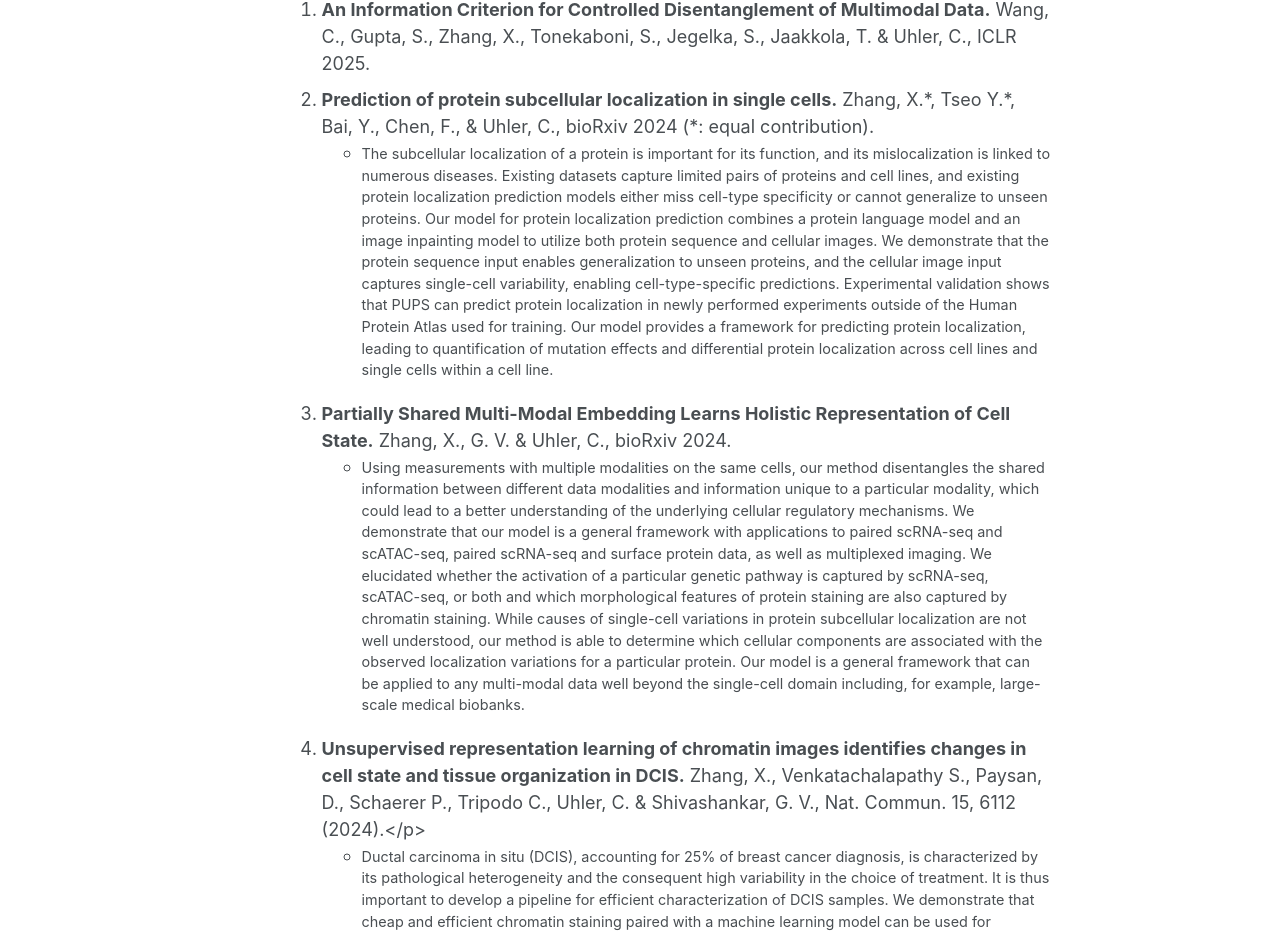
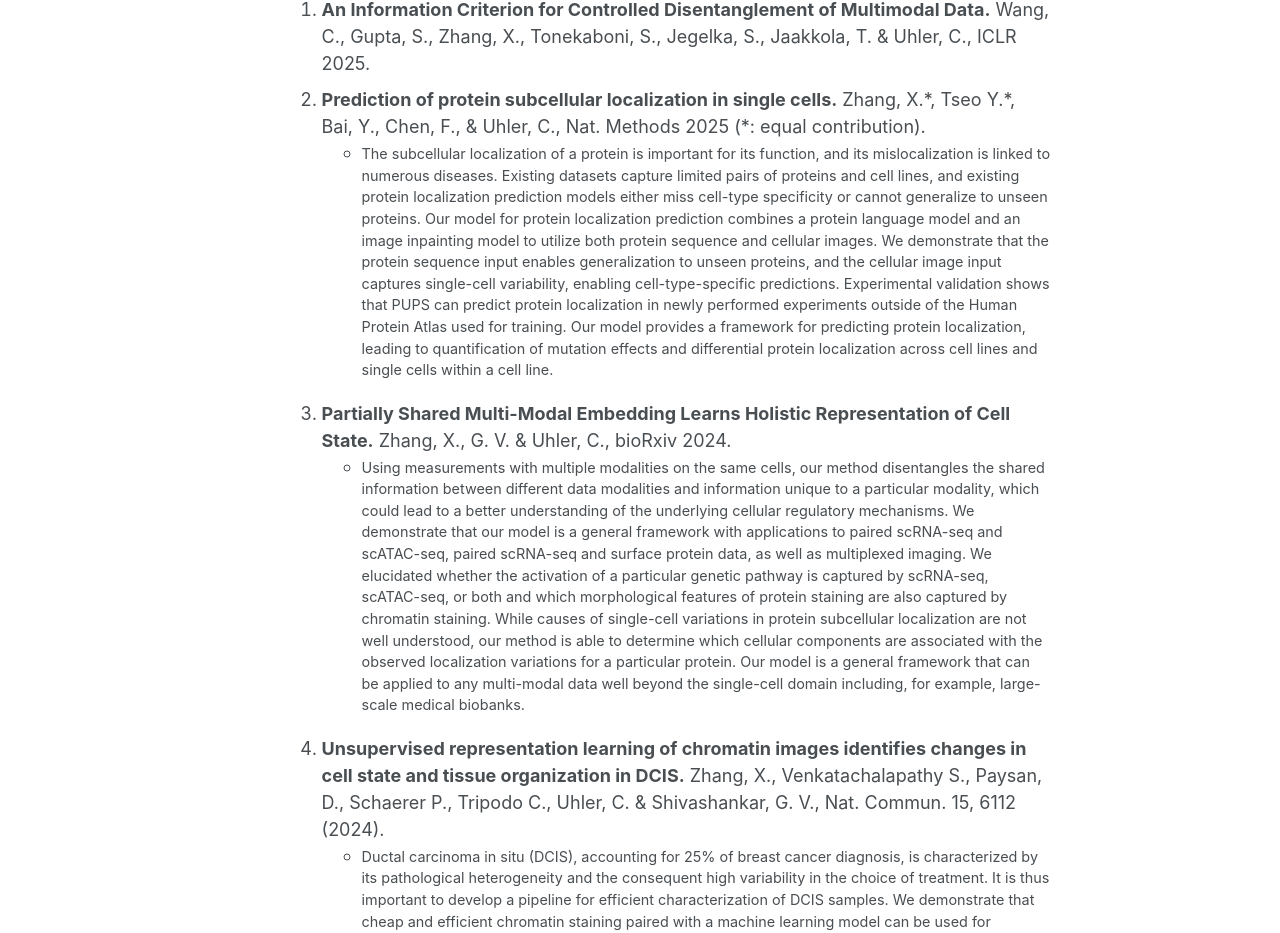
Before and after one commit to xinyiz98/xinyiz98.github.io, a Jekyll site: the page built from _pages/about.md, in a window 1280 px wide and 1400 px high. Shown: the part 300-1233 px from the top of the window. Built offline with Jekyll 4.4.1, drawn with Linux system fonts in a browser that asks for light colours.

Commit message:
Update about.md

```diff
--- a/_pages/about.md
+++ b/_pages/about.md
@@ -12,11 +12,11 @@ I am a PhD student at MIT in EECS advised by Prof. Caroline Uhler. My research a
 Publications
 ======
 1. **An Information Criterion for Controlled Disentanglement of Multimodal Data.** Wang, C., Gupta, S., Zhang, X., Tonekaboni, S., Jegelka, S., Jaakkola, T. & Uhler, C., ICLR 2025.
-1. **Prediction of protein subcellular localization in single cells.** Zhang, X.\*, Tseo Y.\*, Bai, Y., Chen, F., & Uhler, C., bioRxiv 2024 (*: equal contribution).
+1. **Prediction of protein subcellular localization in single cells.** Zhang, X.\*, Tseo Y.\*, Bai, Y., Chen, F., & Uhler, C., Nat. Methods 2025 (*: equal contribution).
    -  <p style="font-size: 0.8em; margin-top: -10px;">The subcellular localization of a protein is important for its function, and its mislocalization is linked to numerous diseases. Existing datasets capture limited pairs of proteins and cell lines, and existing protein localization prediction models either miss cell-type specificity or cannot generalize to unseen proteins. Our model for protein localization prediction combines a protein language model and an image inpainting model to utilize both protein sequence and cellular images. We demonstrate that the protein sequence input enables generalization to unseen proteins, and the cellular image input captures single-cell variability, enabling cell-type-specific predictions. Experimental validation shows that PUPS can predict protein localization in newly performed experiments outside of the Human Protein Atlas used for training. Our model provides a framework for predicting protein localization, leading to quantification of mutation effects and differential protein localization across cell lines and single cells within a cell line.</p>
 1. **Partially Shared Multi-Modal Embedding Learns Holistic Representation of Cell State.** Zhang, X., G. V. & Uhler, C., bioRxiv 2024.
    - <p style="font-size: 0.8em; margin-top: -10px;">Using measurements with multiple modalities on the same cells, our method disentangles the shared information between different data modalities and information unique to a particular modality, which could lead to a better understanding of the underlying cellular regulatory mechanisms. We demonstrate that our model is a general framework with applications to paired scRNA-seq and scATAC-seq, paired scRNA-seq and surface protein data, as well as multiplexed imaging. We elucidated whether the activation of a particular genetic pathway is captured by scRNA-seq, scATAC-seq, or both and which morphological features of protein staining are also captured by chromatin staining. While causes of single-cell variations in protein subcellular localization are not well understood, our method is able to determine which cellular components are associated with the observed localization variations for a particular protein. Our model is a general framework that can be applied to any multi-modal data well beyond the single-cell domain including, for example, large-scale medical biobanks.
-1. **Unsupervised representation learning of chromatin images identifies changes in cell state and tissue organization in DCIS.** Zhang, X., Venkatachalapathy S., Paysan, D., Schaerer P., Tripodo C., Uhler, C. & Shivashankar, G. V., Nat. Commun. 15, 6112 (2024).</p>
+1. **Unsupervised representation learning of chromatin images identifies changes in cell state and tissue organization in DCIS.** Zhang, X., Venkatachalapathy S., Paysan, D., Schaerer P., Tripodo C., Uhler, C. & Shivashankar, G. V., Nat. Commun. 15, 6112 (2024).
     - <p style="font-size: 0.8em; margin-top: -10px;">Ductal carcinoma in situ (DCIS), accounting for 25% of breast cancer diagnosis, is characterized by its pathological heterogeneity and the consequent high variability in the choice of treatment. It is thus important to develop a pipeline for efficient characterization of DCIS samples. We demonstrate that cheap and efficient chromatin staining paired with a machine learning model can be used for quantitatively comparing cell states and tissue microenvironment across patients. Our pipeline enabled the collection of 560 samples from 122 patients and we found that cell states enriched in invasive cancer exist in small fractions in normal breast tissue. Tissue-level analysis reveals significant changes in the spatial organization of cell states across disease stages, which is predictive of disease stage and phenotypic category. </p>
 1. **Graph-based autoencoder integrates spatial transcriptomics with chromatin images and identifies joint biomarkers for Alzheimer’s disease.** Zhang, X., Wang, X., Shivashankar, G. V. & Uhler, C., Nat. Commun. 13, 7480 (2022).
    - <p style="font-size: 0.8em; margin-top: -10px;">We developed a computational method that enables the analysis of cell states based on cellular organization in tissue, nuclear morphology, and gene expression, which can be jointly measured by spatial transcriptomic technologies. Our method enables downstream analysis that simultaneously takes into account all three modalities, prediction of spatial transcriptomic data from nuclear images in unseen tissue sections, and built-in batch effects correction of both gene expression and tissue morphology. We apply our model to analyze the spatio-temporal progression of Alzheimer’s disease in mouse models, which identifies novel separation of cortex regions that were not previously annotated and showed differences in number and size of amyloid plaques as well as gene expression and chromatin condensation states of cells.</p>
```
